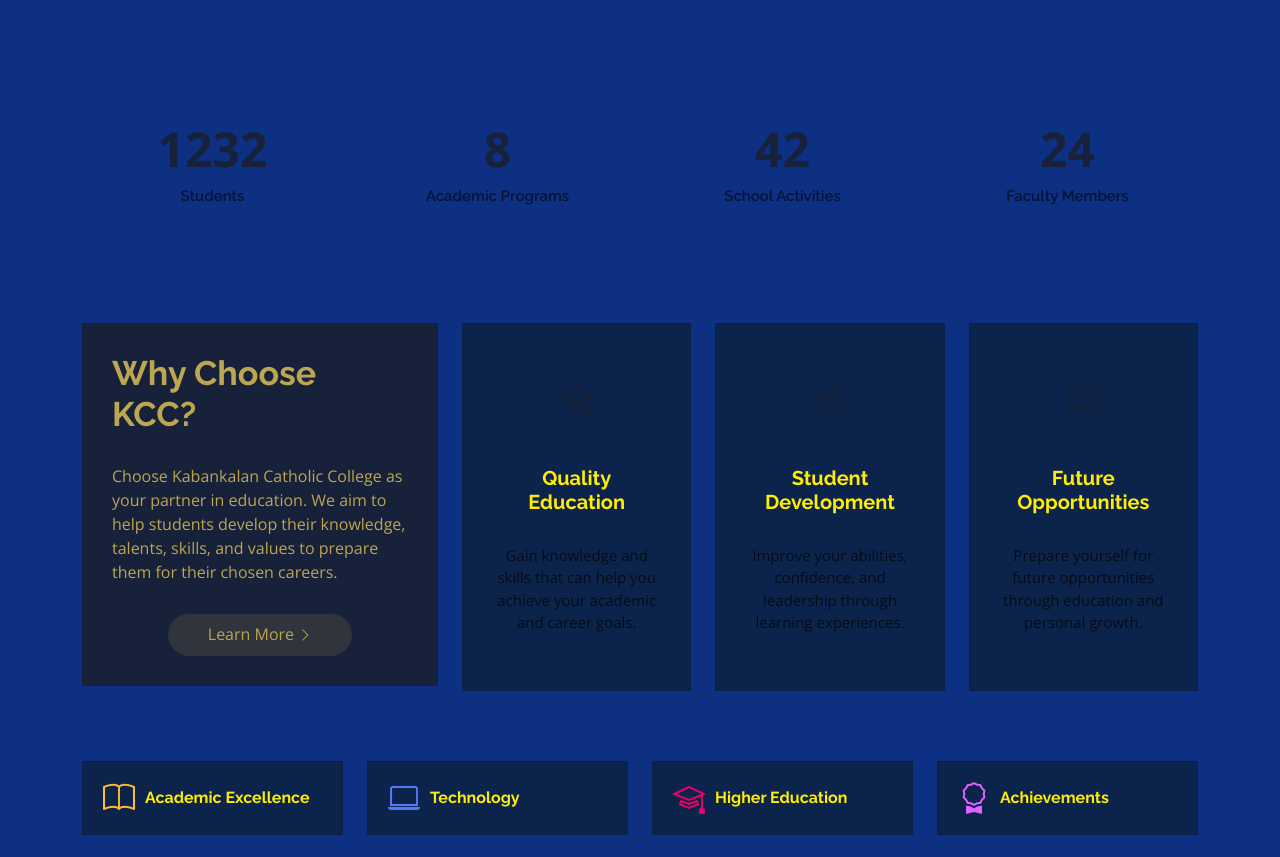
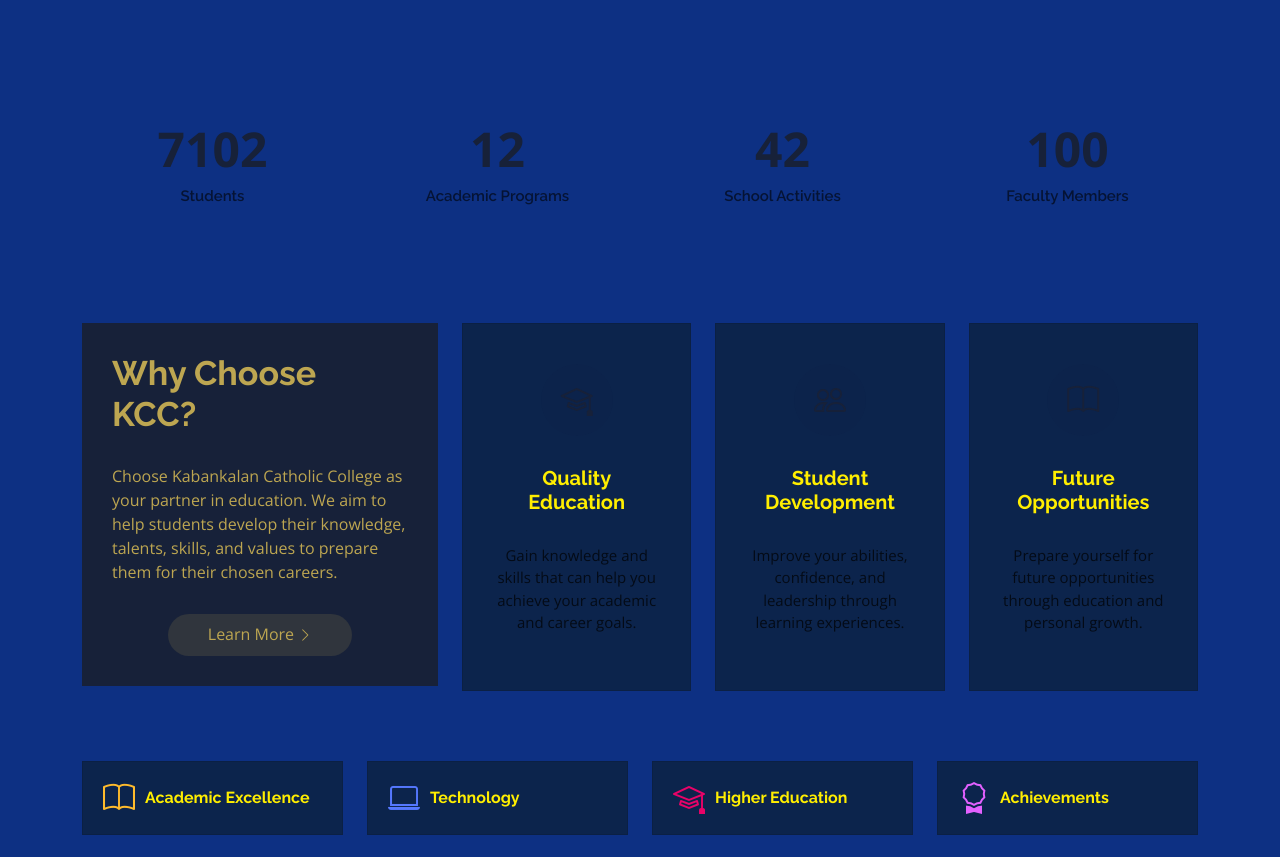
Before and after one commit to Joshua143-design/Canceran-project-2, a plain HTML site: page index.html in a window 1280 px wide. Shown: the part 1185-2042 px from the top of the page. Drawn offline with nearby package versions, Linux system fonts and the light colour scheme.

Commit message:
11 commit

```diff
--- a/index.html
+++ b/index.html
@@ -154,14 +154,14 @@
 
           <div class="col-lg-3 col-md-6">
             <div class="stats-item text-center w-100 h-100">
-              <span data-purecounter-start="0" data-purecounter-end="1232" data-purecounter-duration="1" class="purecounter"></span>
+              <span data-purecounter-start="0" data-purecounter-end="7102" data-purecounter-duration="1" class="purecounter"></span>
               <p>Students</p>
             </div>
           </div>
 
           <div class="col-lg-3 col-md-6">
             <div class="stats-item text-center w-100 h-100">
-              <span data-purecounter-start="0" data-purecounter-end="8" data-purecounter-duration="1" class="purecounter"></span>
+              <span data-purecounter-start="0" data-purecounter-end="12" data-purecounter-duration="1" class="purecounter"></span>
               <p>Academic Programs</p>
             </div>
           </div>
@@ -175,7 +175,7 @@
 
           <div class="col-lg-3 col-md-6">
             <div class="stats-item text-center w-100 h-100">
-              <span data-purecounter-start="0" data-purecounter-end="24" data-purecounter-duration="1" class="purecounter"></span>
+              <span data-purecounter-start="0" data-purecounter-end="100" data-purecounter-duration="1" class="purecounter"></span>
               <p>Faculty Members</p>
             </div>
           </div>
```
